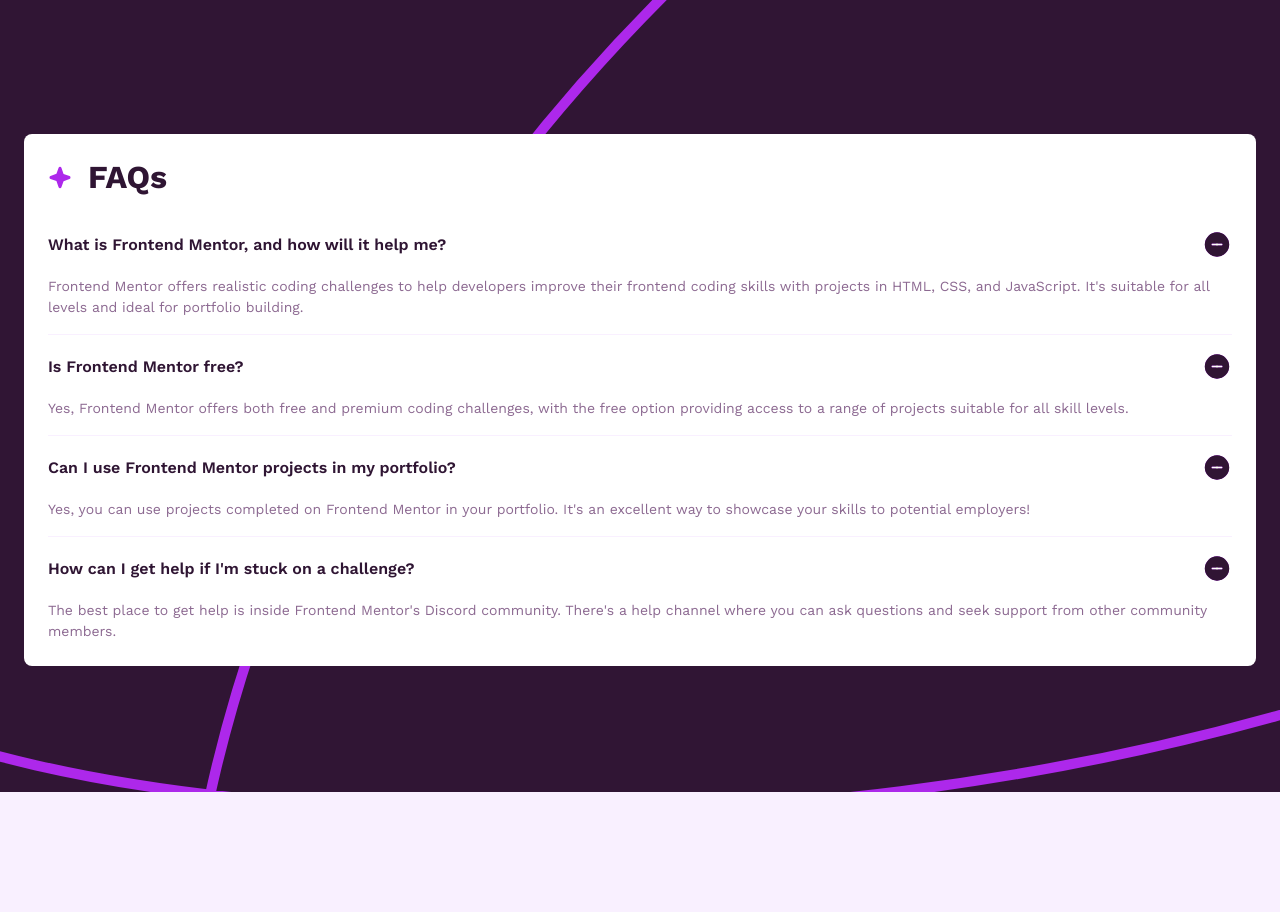
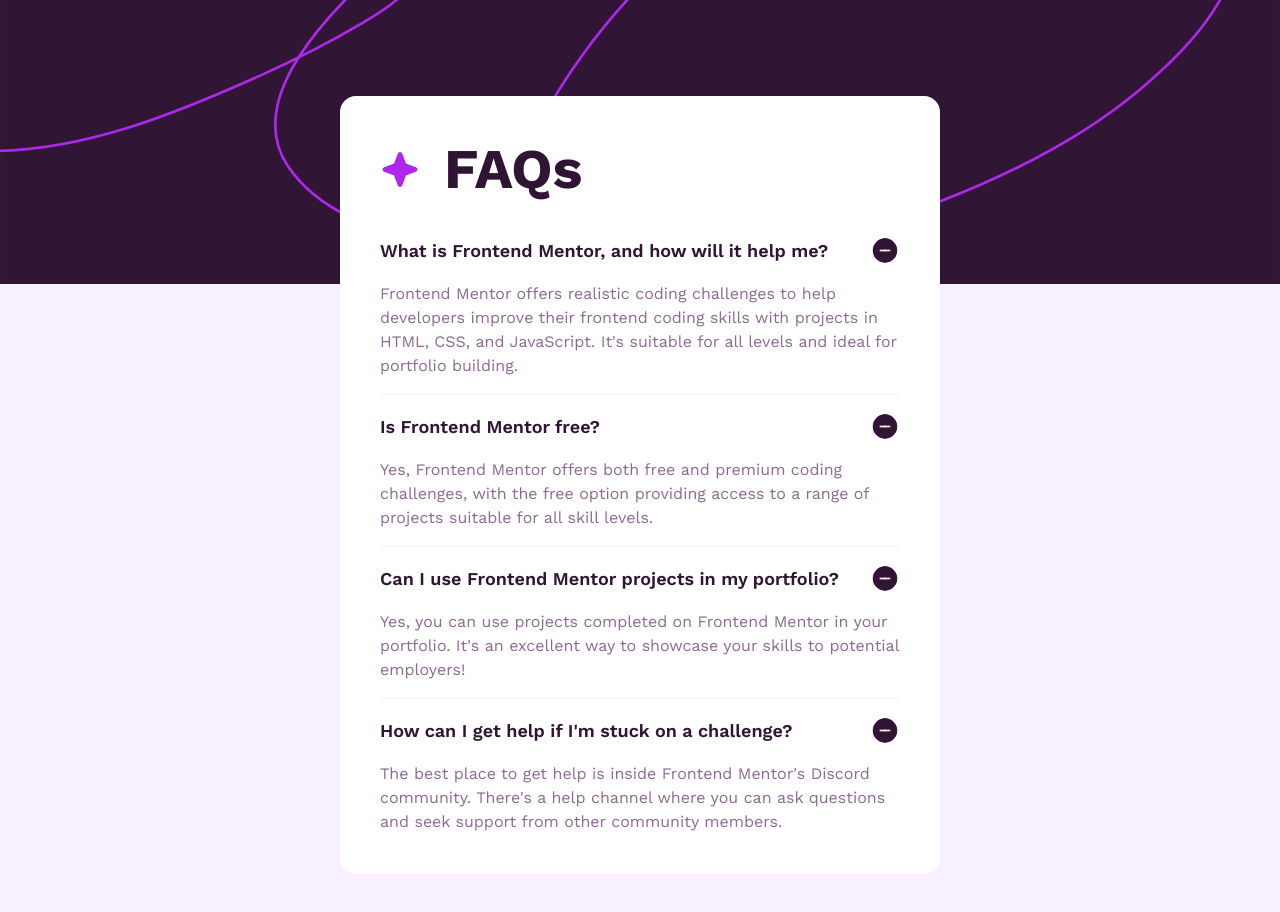
Before and after one commit to JesuSaid/FAQ-Accordion, a plain HTML site: page index.html in a window 1280 px wide. Before the commit the page ends 800 px from the top, so only its background shows below. Drawn offline with Linux system fonts and the light colour scheme.

Commit message:
feat(ui): adapt FAQ layout for desktop

```diff
--- a/styles.css
+++ b/styles.css
@@ -92,6 +92,10 @@ body {
     color: inherit;
 }
 
+.faq__trigger:hover, .faq__trigger:focus-visible {
+    color: var(--color-accent)
+}
+
 .faq__icon {
     grid-row: 1;
     grid-column: 2/3;
@@ -105,3 +109,37 @@ body {
     font-size: 0.875rem;
     line-height: 1.3125rem;
 }
+
+@media screen and (min-width: 38rem) {
+    body {
+        background-image: url('./assets/images/background-pattern-desktop.svg');
+    }
+
+    .faq {
+        padding: 2.5rem;
+        max-width: 600px;
+        width: 100%;
+        border-radius: 1rem;
+    }
+
+    .faq__header {
+        gap: 1.5rem;
+    }
+
+    .faq__header > img {
+        width: 2.5rem;
+    }
+
+    .faq__header > h1 {
+        font-size: 3.5rem;
+    }
+
+    .faq__item > h2 {
+        font-size: 1.125rem;
+    }
+
+    .faq__answer {
+        font-size: 1rem;
+        line-height: 1.5rem;
+    }
+}
```
